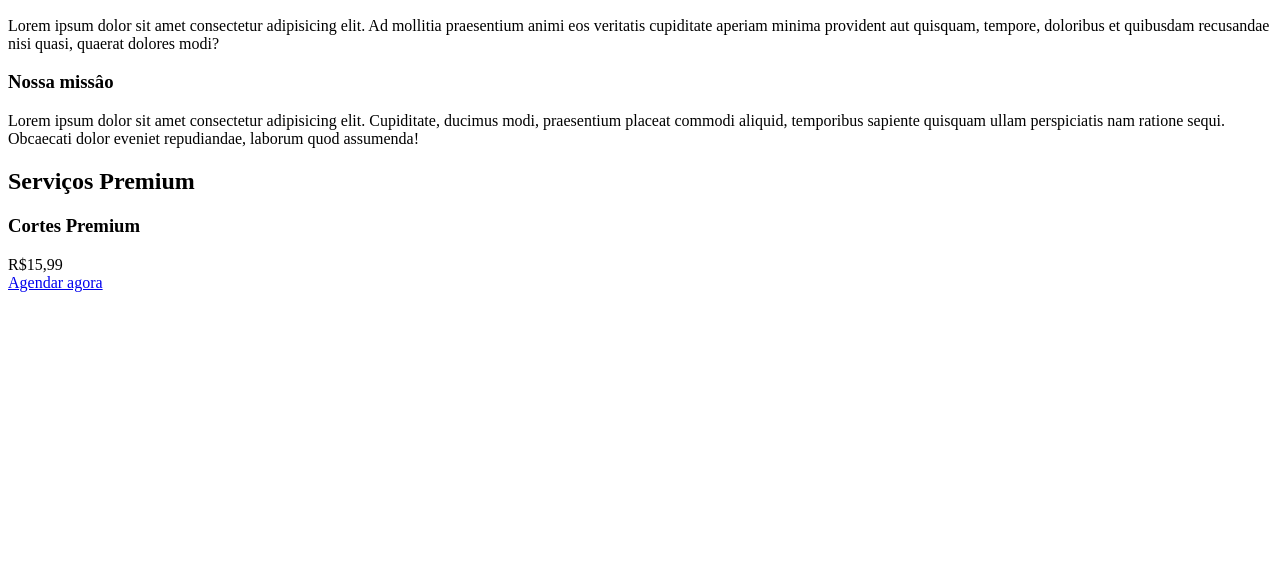
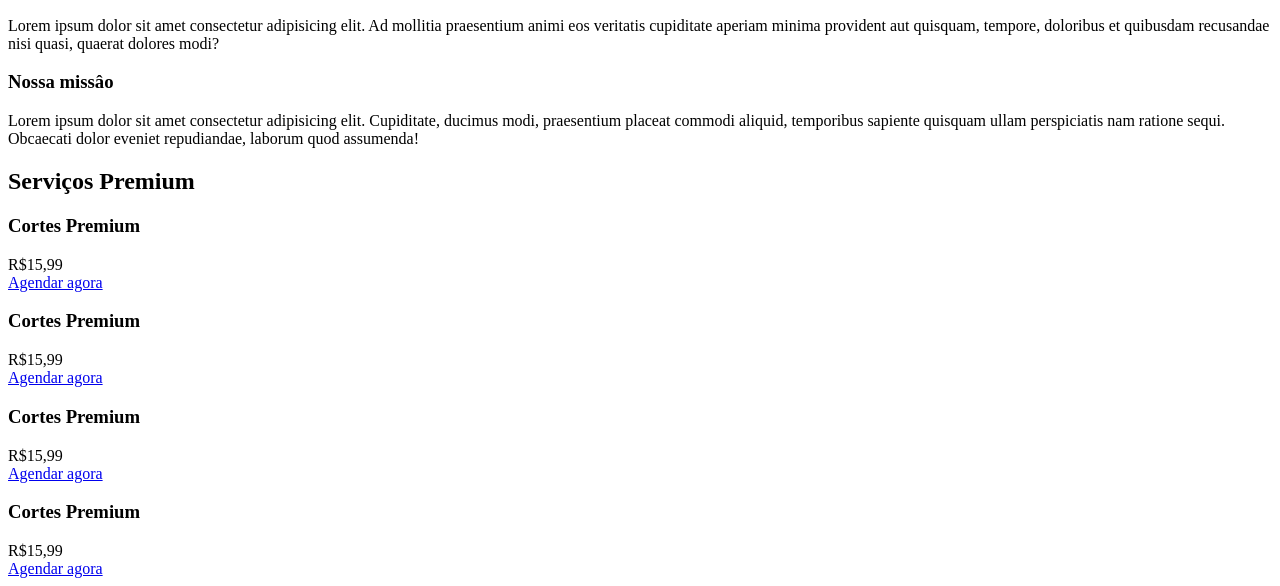
Before and after one commit to tielo-ma/projeto, a plain HTML site: page index.html in a window 1280 px wide. Shown: the part 496-1082 px from the top of the page. Before the commit the page ends 800 px from the top, so only its background shows below. Drawn offline with Linux system fonts and the light colour scheme.

Commit message:
adicionei mais serviços para esta section

```diff
--- a/index.html
+++ b/index.html
@@ -53,7 +53,22 @@
                 <div class="preco">R$15,99</div>
                 <a href="#" class="btn">Agendar agora</a>
             </div>
-
+            <div class="box">
+                <h3>Cortes Premium</h3>
+                <div class="preco">R$15,99</div>
+                <a href="#" class="btn">Agendar agora</a>
+            </div>
+            <div class="box">
+                <h3>Cortes Premium</h3>
+                <div class="preco">R$15,99</div>
+                <a href="#" class="btn">Agendar agora</a>
+            </div>
+            <div class="box">
+                <h3>Cortes Premium</h3>
+                <div class="preco">R$15,99</div>
+                <a href="#" class="btn">Agendar agora</a>
+            </div>
+            <!-- pode adicionar mais serviços -->
         </div>
     </section>
 
```
